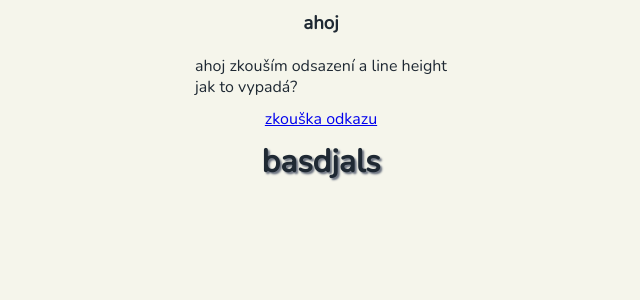
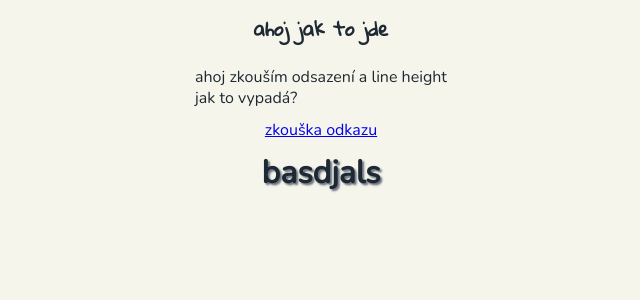
Before and after one commit to ImuneGH/hangman, a React (Vite) app: page /game in a window 1280 px wide. Shown: the top 300 px of the page, without its empty margins (319-959 px from the left). Built offline with nearby package versions, Linux system fonts and the light colour scheme.

Commit message:
feat: přidání fontů Nunito a Gloria Hallelujah

```diff
--- a/index.html
+++ b/index.html
@@ -6,7 +6,7 @@
     <meta name="viewport" content="width=device-width, initial-scale=1.0" />
     <link rel="preconnect" href="https://fonts.googleapis.com" />
     <link rel="preconnect" href="https://fonts.gstatic.com" crossorigin />
-    <link href="https://fonts.googleapis.com/css2?family=Nunito&display=swap" rel="stylesheet" />
+    <link href="https://fonts.googleapis.com/css2?family=Gloria+Hallelujah&family=Nunito&display=swap" rel="stylesheet" />
     <title>hangman</title>
   </head>
   <body>
--- a/src/App.tsx
+++ b/src/App.tsx
@@ -4,7 +4,7 @@ import { Outlet } from "react-router-dom";
 function App() {
   return (
     <div className="wrapper">
-      <h3>ahoj</h3>
+      <h3 className="the-word">ahoj jak to jde</h3>
       <p>
         ahoj zkouším odsazení a line height
         <br />
--- a/src/css/game.css
+++ b/src/css/game.css
@@ -0,0 +1,3 @@
+.the-word {
+  font-family: "Gloria Hallelujah", cursive;
+}
```
